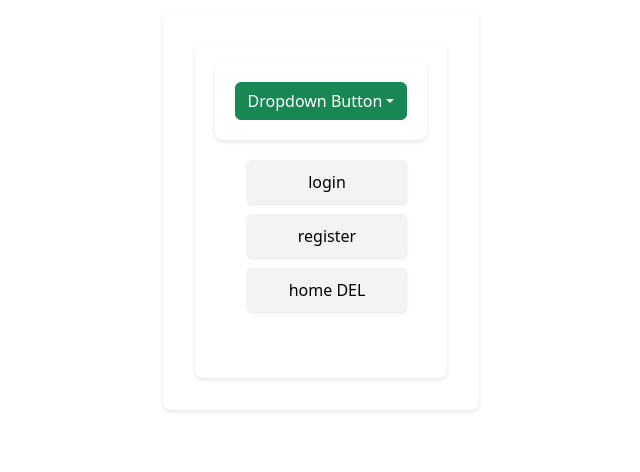
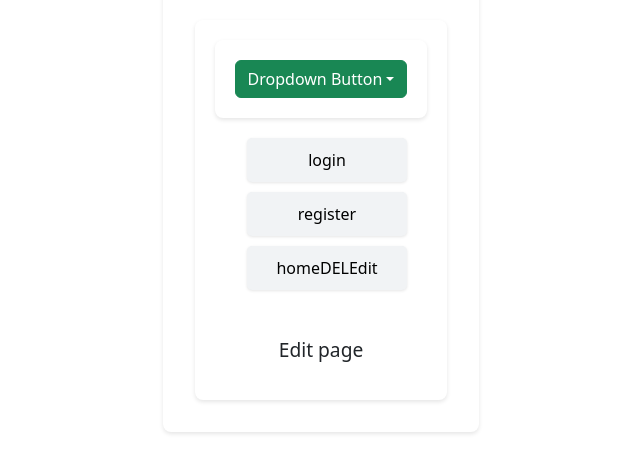
Before and after one commit to topshager/dropnox-django, a React (Vite) app in the folder frontend/: page /edit/1 in a window 1280 px wide. Shown: the part 350-822 px from the top of the page, without its empty margins (319-959 px from the left). Built offline with nearby package versions, Linux system fonts and the light colour scheme.

Commit message:
update App.jsx

```diff
--- a/frontend/src/App.jsx
+++ b/frontend/src/App.jsx
@@ -43,7 +43,8 @@ function App() {
             </li>
             <li>
             <a id="btn" href="/home">home</a>
-            <a id="btn" href="/bin_Api">   DEL</a>
+            <a id="btn" href="/bin_Api">DEL</a>
+            <a id="btn" href="/edit">Edit</a>
             </li>
           </ul>
         </nav>
@@ -57,7 +58,7 @@ function App() {
       <Route path="/new_folder" element={<New_folder/>}/>
       <Route path="/test" element={<TestComponent/>}/>
       <Route path="/bin_Api/:ID" element={<Bin/>}/>
-      <Route path="/edit" element={<Edit/>}/>
+      <Route path="/edit/:ID" element={<Edit/>}/>
     </Routes>
     </div>
   </Router>
```
